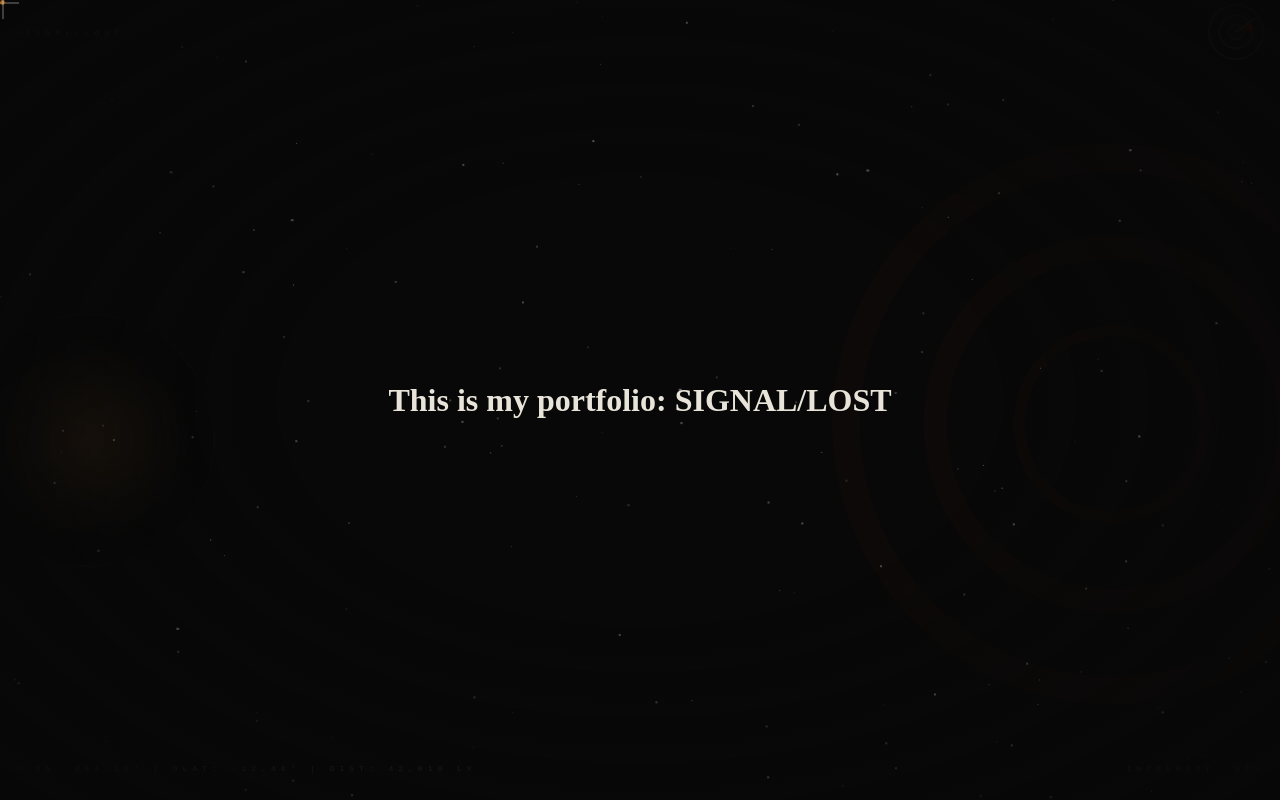
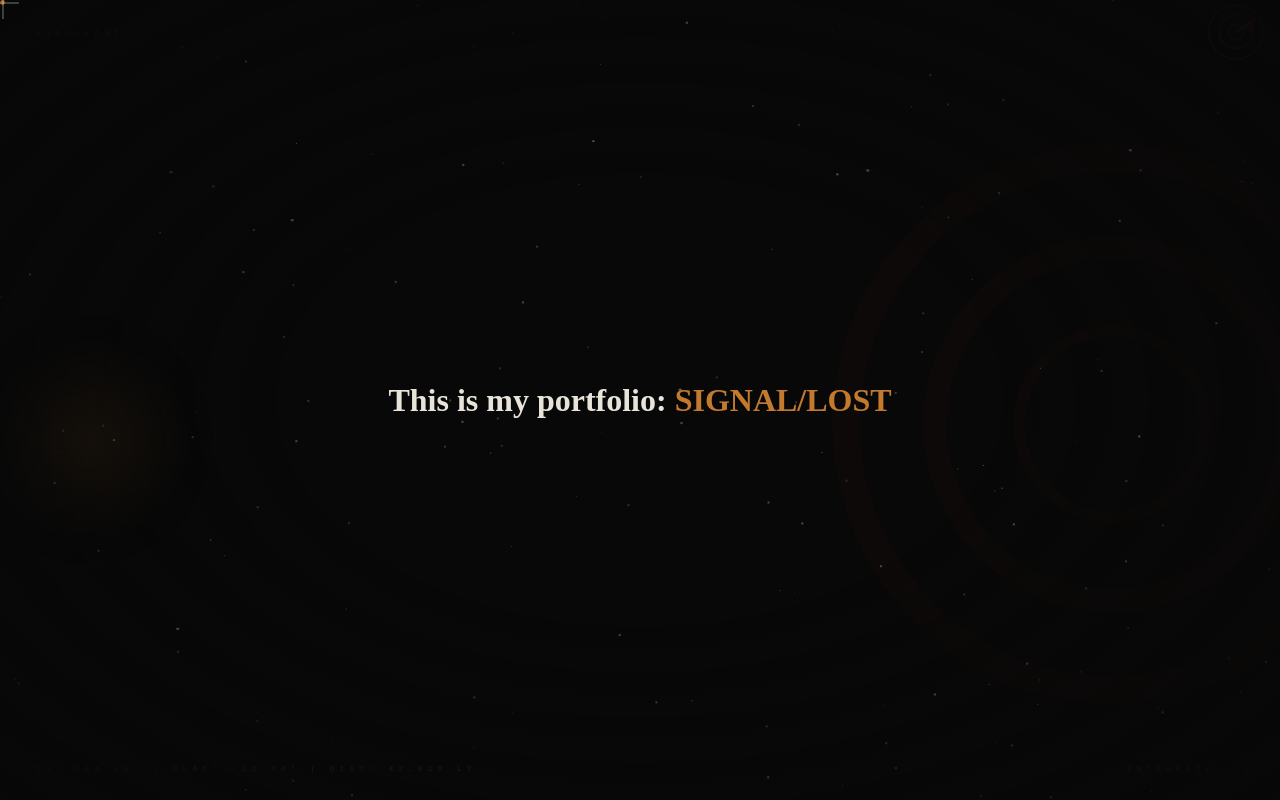
Before and after one commit to benkazadi/Portfolio, a React (Vite) app: page / in a window 1280 px wide. Built offline with nearby package versions, Linux system fonts and the light colour scheme.

Commit message:
add parallax effect

```diff
--- a/src/App.jsx
+++ b/src/App.jsx
@@ -5,10 +5,15 @@ function App() {
 	//=== Stars & Cursor===
 	const starsContainerRef = useRef(null);
 	const cursorRef = useRef(null);
+	const ringsRef = useRef(null);
+	const coreRef = useRef(null);
 
 	useEffect(() => {
 		const starField = starsContainerRef.current;
 		const cursor = cursorRef.current;
+		const rings = ringsRef.current;
+		const core = coreRef.current;
+
 		for (let i = 0; i < 80; i++) {
 			const star = document.createElement('div');
 			star.className = 'star';
@@ -37,9 +42,28 @@ function App() {
 			starField.appendChild(star);
 		}
 
+		let targetTiltX = 0, targetTiltY = 0;
+		let tiltX = 0, tiltY = 0;
+
+		const lerp = (a, b, t) => a + (b - a) * t;
+		const DEPTH = {stars: 4, rings: 15, core: 10};
+
+		function parralaxEffect() {
+			tiltX = lerp(tiltX, targetTiltX, 0.05);
+			tiltY = lerp(tiltY, targetTiltY, 0.05);
+			starField.style.transform = `translate(${tiltX * DEPTH.stars}px, ${tiltY * DEPTH.stars}px)`;
+			rings.style.transform = `translate(${tiltX * DEPTH.rings}px, ${tiltY * DEPTH.rings}px)`;
+			core.style.transform = `translate(${tiltX * DEPTH.core}px, ${tiltY * DEPTH.core}px)`;
+			requestAnimationFrame(parralaxEffect);
+		}
+
+		parralaxEffect();
+
 		document.addEventListener('mousemove', (e) => {
 			cursor.style.top = e.clientY + 'px';
 			cursor.style.left = e.clientX + 'px';
+			targetTiltX = (e.clientX / window.innerWidth - 0.5) * 2;
+			targetTiltY = (e.clientY / window.innerHeight - 0.5) * 2;
 		})
 		document.addEventListener('mousedown', (e) => {
 			const ripple = document.createElement('div');
@@ -59,10 +83,10 @@ function App() {
 			<div ref={cursorRef} className='cursor'>
 				<div className="cursor-dot"></div>
 			</div>
-			<div ref={starsContainerRef}></div>
+			<div ref={starsContainerRef} className='starfield'></div>
 			<div className="core-layer">
-				<div className="core"></div>
-				<div className="rings">
+				<div className="core" ref={coreRef}></div>
+				<div className="rings" ref={ringsRef}>
 					<div className="ring">
 						<div className="ring"></div>
 					</div>
@@ -82,7 +106,7 @@ function App() {
 				</nav>
 			</div>
 			<div className="main-info">
-				<h1>This is my portfolio: SIGNAL/LOST</h1>
+				<h1>This is my portfolio: <span className='amber'>SIGNAL/LOST</span></h1>
 			</div>
 			<div className="vignette"></div>
 		</main>
--- a/src/styles/globals.css
+++ b/src/styles/globals.css
@@ -30,6 +30,7 @@
 body {
 	background-color: var(--void-black);
 	cursor: none;
+	overflow: hidden;
 }
 
 .cursor {
@@ -86,8 +87,16 @@ main {
 }
 
 /*=== LAYER 0 ===*/
+.starfield {
+	z-index: -5;
+	width: 100%;
+	height: 100%;
+	top: 0;
+	left: 0;
+	position: absolute;
+	overflow: hidden;
+}
 .star {
-	z-index: -5;
 	position: absolute;
 	border-radius: 50%;
 	background-color: var(--signal-white);
@@ -255,6 +264,10 @@ main {
 	);
 }
 
+.amber {
+	color: var(--amber-core);
+}
+
 @keyframes starDrift {
 	0% {
 		transform: translate(0, 0);
```
